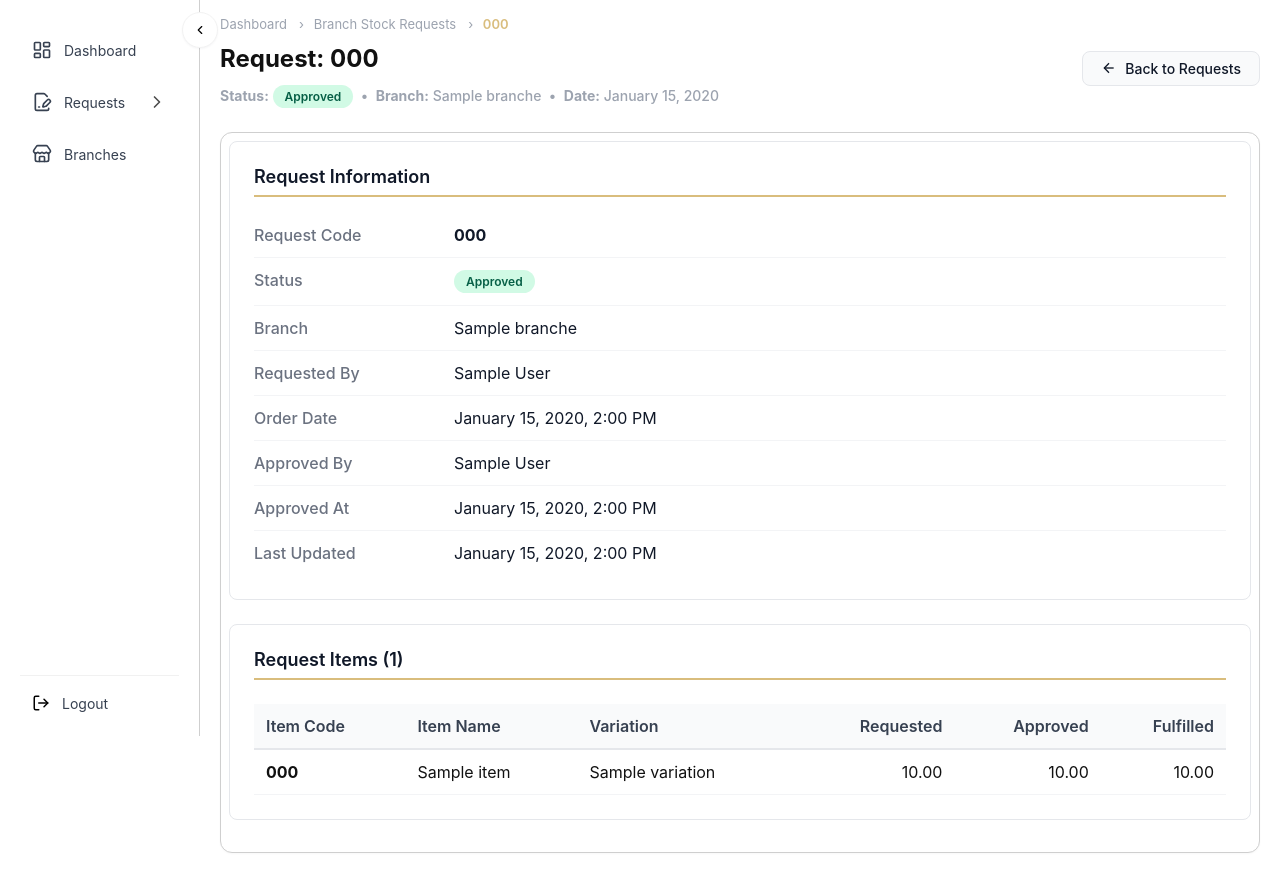
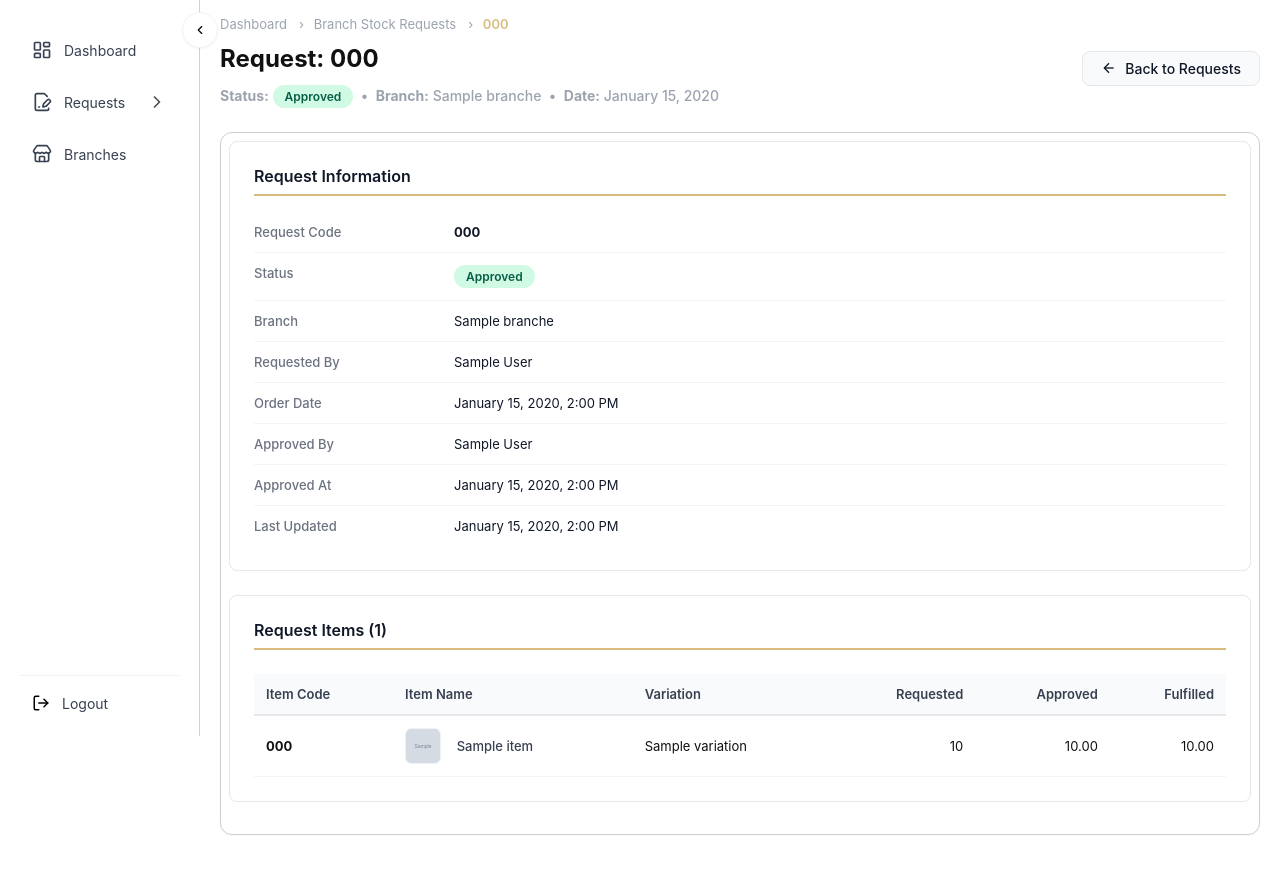
Before and after one commit to ysabellelenon/maa-inventory, a Django app: page /requests/1/ in a window 1280 px wide. Shown: the part 64-957 px from the top of the page. After the commit the page ends 899 px from the top, so only its background shows below. Run offline with Django 5.2, Linux system fonts and the light colour scheme; a user stored in the database is signed in; tables that the repository leaves empty hold one stand-in row (values such as "Sample post"); grey boxes marked "Sample" are stand-in pictures.

Commit message:
Enhance styles of View Request page

```diff
--- a/maainventory/templates/maainventory/view_request.html
+++ b/maainventory/templates/maainventory/view_request.html
@@ -15,6 +15,7 @@ body.view-request-page-open .inventory-container {
   height: auto !important;
   overflow: visible !important;
   min-height: auto;
+  font-size: 13px;
 }
 body.view-request-page-open {
   overflow-y: auto;
@@ -29,7 +30,7 @@ body.view-request-page-open {
 }
 .info-card h3 {
   margin: 0 0 16px 0;
-  font-size: 18px;
+  font-size: 16px;
   font-weight: 600;
   color: #101828;
   border-bottom: 2px solid #D9BD7D;
@@ -96,6 +97,80 @@ body.view-request-page-open {
   margin-bottom: 24px;
   font-size: 14px;
   color: #1E40AF;
+}
+/* Item thumb in Request Items table - same as branch requests page */
+.items-table tbody .col-item-name {
+  vertical-align: middle;
+}
+.items-table tbody .item-thumb {
+  width: 36px;
+  height: 36px;
+  border-radius: 6px;
+  background: #fff;
+  border: 1px solid #f2f2f2;
+  object-fit: cover;
+  flex: 0 0 36px;
+  margin-right: 12px;
+  vertical-align: middle;
+  cursor: pointer;
+  display: inline-block;
+}
+.items-table tbody .item-meta {
+  display: inline-block;
+  vertical-align: middle;
+  max-width: calc(100% - 52px);
+}
+.items-table tbody .item-meta .item-title {
+  font-weight: 500;
+  color: #374151;
+  white-space: normal;
+  overflow-wrap: break-word;
+  word-break: break-word;
+}
+/* Image lightbox */
+#view-request-image-lightbox {
+  display: none;
+  position: fixed;
+  inset: 0;
+  z-index: 2000;
+  background: rgba(0, 0, 0, 0.75);
+  align-items: center;
+  justify-content: center;
+  padding: 24px;
+  box-sizing: border-box;
+}
+#view-request-image-lightbox.is-open {
+  display: flex;
+}
+#view-request-image-lightbox .lightbox-close {
+  position: absolute;
+  top: 16px;
+  right: 16px;
+  width: 40px;
+  height: 40px;
+  border: none;
+  background: rgba(255, 255, 255, 0.15);
+  color: #fff;
+  font-size: 24px;
+  line-height: 1;
+  cursor: pointer;
+  border-radius: 8px;
+  padding: 0;
+  display: flex;
+  align-items: center;
+  justify-content: center;
+}
+#view-request-image-lightbox .lightbox-close:hover {
+  background: rgba(255, 255, 255, 0.25);
+}
+#view-request-image-lightbox .lightbox-image {
+  max-width: 90vw;
+  max-height: 85vh;
+  width: auto;
+  height: auto;
+  object-fit: contain;
+  border-radius: 8px;
+  box-shadow: 0 8px 32px rgba(0, 0, 0, 0.5);
 }
 </style>
 <script>
@@ -227,9 +302,18 @@ body.view-request-page-open {
             {% for row in items %}
             <tr>
               <td><strong>{{ row.item.item_code }}</strong></td>
-              <td>{{ row.item.name }}</td>
+              <td class="col-item-name">
+                {% if row.image_url %}
+                <img class="item-thumb item-thumb-openable" src="{{ row.image_url }}" alt="{{ row.item.name }}" title="Click to enlarge" />
+                {% else %}
+                <img class="item-thumb item-thumb-openable" src="{% static 'images/sample-item.jpg' %}" alt="{{ row.item.name }}" title="Click to enlarge" />
+                {% endif %}
+                <div class="item-meta">
+                  <div class="item-title">{{ row.item.name }}</div>
+                </div>
+              </td>
               <td>{% if row.variation %}{{ row.variation.variation_name }}{% else %}—{% endif %}</td>
-              <td style="text-align: right;">{{ row.qty_requested }}</td>
+              <td style="text-align: right;">{{ row.qty_requested|floatformat:0 }}</td>
               <td style="text-align: right;">{{ row.qty_approved|default:"—" }}</td>
               <td style="text-align: right;">{{ row.qty_fulfilled|default:"—" }}</td>
             </tr>
@@ -245,6 +329,44 @@ body.view-request-page-open {
       </div>
     </div>
   </div>
+
+  <!-- Image lightbox: click item thumb to view full size -->
+  <div id="view-request-image-lightbox" role="dialog" aria-modal="true" aria-label="Enlarged image">
+    <button type="button" class="lightbox-close" aria-label="Close">&times;</button>
+    <img class="lightbox-image" src="" alt="" />
+  </div>
+
+  <script>
+  (function () {
+    var table = document.querySelector('.items-table');
+    var lightbox = document.getElementById('view-request-image-lightbox');
+    var lightboxImg = lightbox && lightbox.querySelector('.lightbox-image');
+    var lightboxClose = lightbox && lightbox.querySelector('.lightbox-close');
+    if (table && lightbox && lightboxImg) {
+      table.addEventListener('click', function (e) {
+        var thumb = e.target.closest && e.target.closest('.item-thumb-openable');
+        if (!thumb) return;
+        e.preventDefault();
+        e.stopPropagation();
+        lightboxImg.src = thumb.getAttribute('src') || '';
+        lightboxImg.alt = thumb.getAttribute('alt') || 'Item image';
+        lightbox.classList.add('is-open');
+        lightbox.setAttribute('aria-hidden', 'false');
+      }, true);
+      function closeLightbox() {
+        lightbox.classList.remove('is-open');
+        lightbox.setAttribute('aria-hidden', 'true');
+      }
+      if (lightboxClose) lightboxClose.addEventListener('click', closeLightbox);
+      lightbox.addEventListener('click', function (e) {
+        if (e.target === lightbox) closeLightbox();
+      });
+      document.addEventListener('keydown', function (e) {
+        if (e.key === 'Escape' && lightbox.classList.contains('is-open')) closeLightbox();
+      });
+    }
+  })();
+  </script>
 
   {% if can_approve %}
   <script>
--- a/maainventory/views.py
+++ b/maainventory/views.py
@@ -1331,7 +1331,7 @@ def view_request(request, request_id):
         return HttpResponseForbidden('You do not have access to this request.')
     request_items = RequestItem.objects.filter(
         request=req
-    ).select_related('item', 'variation').order_by('id')
+    ).select_related('item', 'variation').prefetch_related('item__photos').order_by('id')
 
     user_profile = getattr(request.user, 'profile', None)
     user_role = user_profile.role.name if user_profile and user_profile.role else None
@@ -1347,14 +1347,21 @@ def view_request(request, request_id):
     items_data = []
     for ri in request_items:
         qty_to_fulfill = ri.qty_approved if ri.qty_approved is not None and ri.qty_approved > 0 else ri.qty_requested
+        item = ri.item
+        image_url = item.photo_url
+        if not image_url and item.photos.exists():
+            first_photo = item.photos.first()
+            if first_photo and first_photo.photo:
+                image_url = request.build_absolute_uri(first_photo.photo.url)
         items_data.append({
             'request_item': ri,
-            'item': ri.item,
+            'item': item,
             'variation': ri.variation,
             'qty_requested': ri.qty_requested,
             'qty_approved': ri.qty_approved,
             'qty_fulfilled': ri.qty_fulfilled,
             'qty_to_fulfill': qty_to_fulfill,
+            'image_url': image_url,
         })
 
     approved_by_name = None
```
